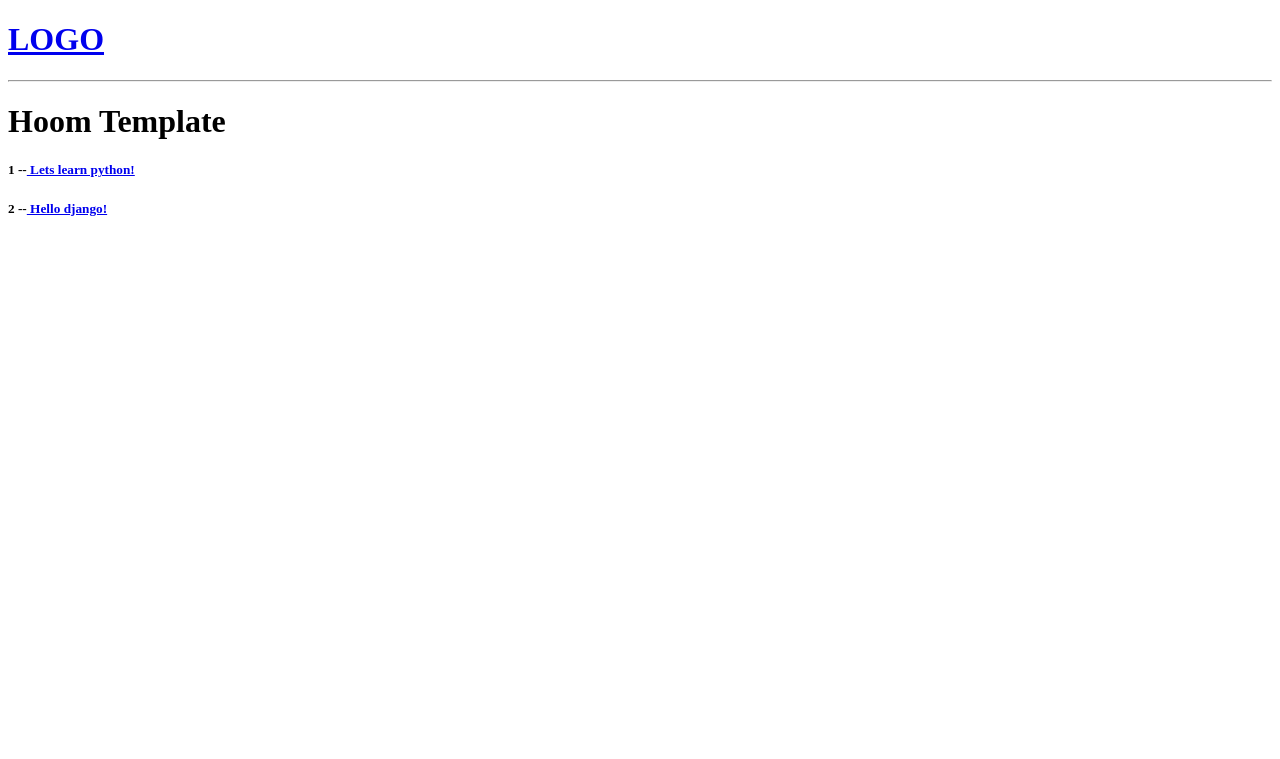
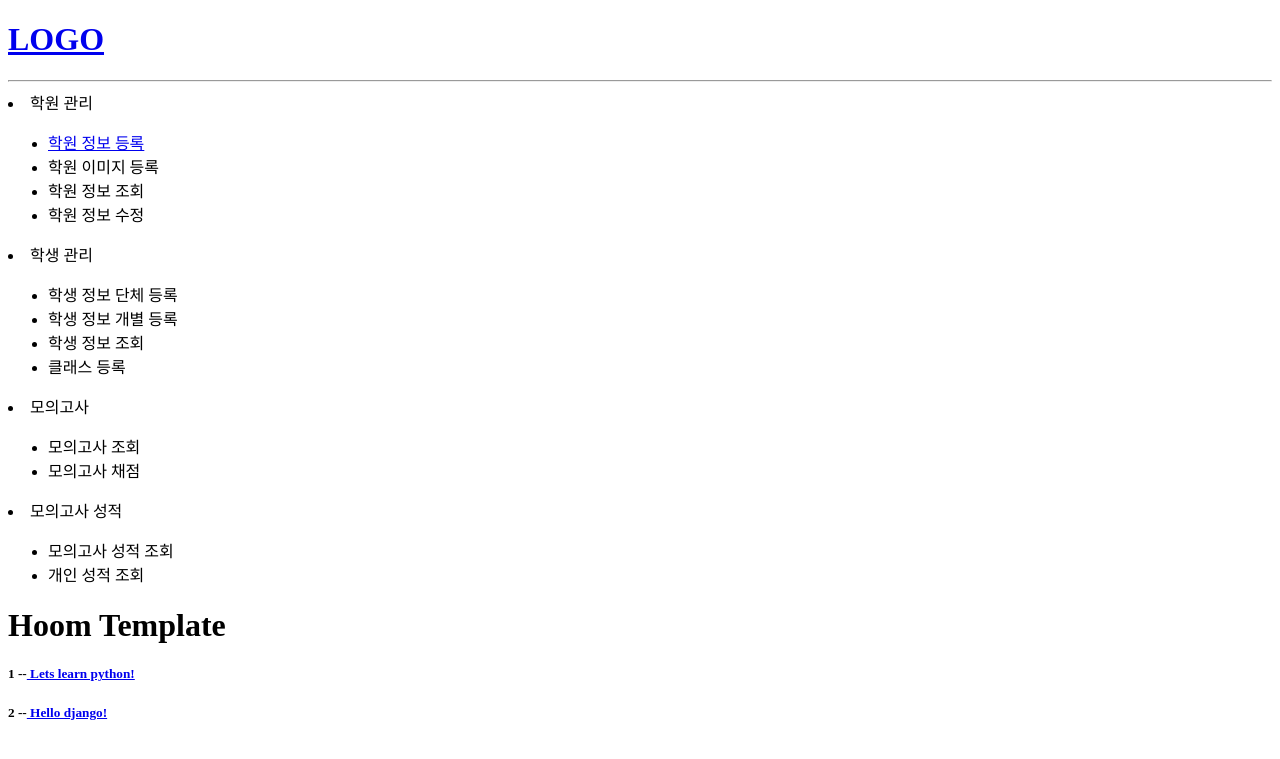
Before and after one commit to NB3025/django-academy, a Django app: page / in a window 1280 px wide. Shown: the top 759 px of the page. Run offline with Django 3.2, Linux system fonts and the light colour scheme.

Commit message:
add menu

```diff
--- a/templates/navbar.html
+++ b/templates/navbar.html
@@ -3,3 +3,39 @@
 </a>
 
 <hr>
+<div>
+    <li>학원 관리
+        <ul>
+            <li><a href="{% url 'register-academy' %}">학원 정보 등록</a></li>
+            <li>학원 이미지 등록</li>
+            <li>학원 정보 조회</li>
+            <li>학원 정보 수정</li>
+        </ul>
+    </li>
+</div>
+<div>
+    <li>학생 관리
+        <ul>
+            <li>학생 정보 단체 등록</li>
+            <li>학생 정보 개별 등록</li>
+            <li>학생 정보 조회</li>
+            <li>클래스 등록</li>
+        </ul>
+    </li>
+</div>
+<div>
+    <li>모의고사
+        <ul>
+            <li>모의고사 조회</li>
+            <li>모의고사 채점</li>
+        </ul>
+    </li>
+</div>
+<div>
+    <li>모의고사 성적
+        <ul>
+            <li>모의고사 성적 조회</li>
+            <li>개인 성적 조회</li>
+        </ul>
+    </li>
+</div>
```
